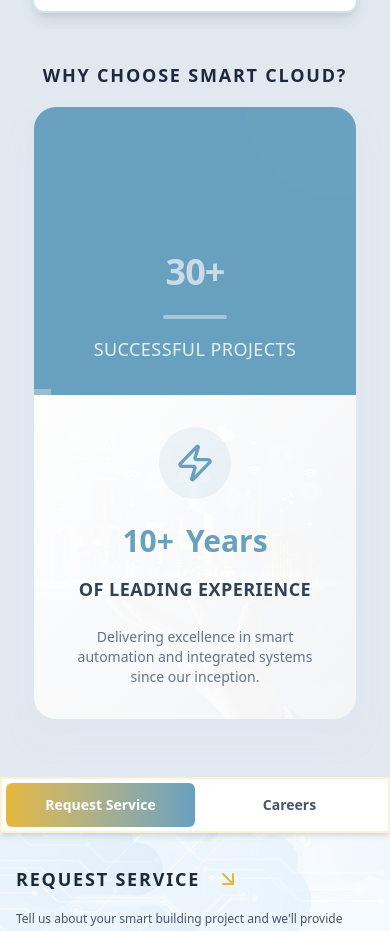
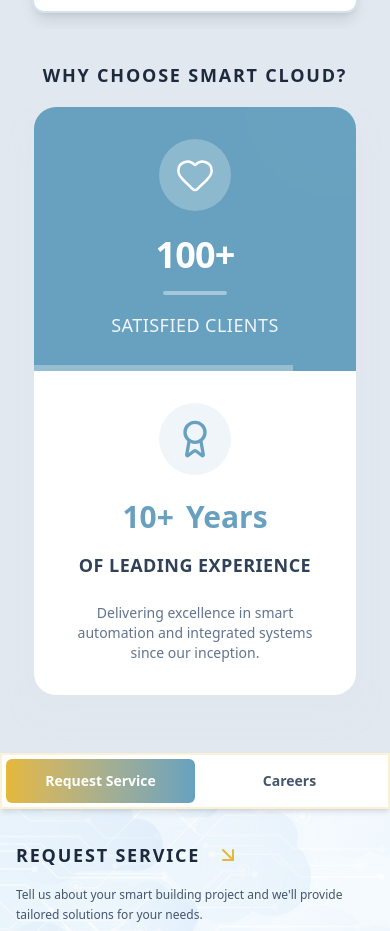
Before and after one commit to faressuliman/smartcloud, a Next.js app: page / in a window 390 px wide. Shown: the part 1820-2751 px from the top of the page. Built offline with nearby package versions, Linux system fonts and the light colour scheme.

Commit message:
refactor: adjusted padding and spacing in various sections for improved layout

```diff
--- a/app/components/AboutSection.tsx
+++ b/app/components/AboutSection.tsx
@@ -10,7 +10,7 @@
     return (
         <div className="mx-auto max-w-6xl w-full">
             <motion.div
-                className="mb-4 pb-12 sm:pb-16 md:pb-20 lg:pb-24 px-2 md:px-4 lg:px-0 lg:mx-auto lg:max-w-6xl flex flex-col items-center gap-4 md:gap-6"
+                className="mb-4 pb-12 sm:pb-16 md:pb-20 lg:pb-24 lg:pt-8 px-2 md:px-4 lg:px-0 lg:mx-auto lg:max-w-6xl flex flex-col items-center gap-4 md:gap-6"
                 initial={{ opacity: 0, y: 30 }}
                 whileInView={{ opacity: 1, y: 0 }}
                 viewport={{ once: true, amount: 0.35 }}
--- a/app/components/HomeSection.tsx
+++ b/app/components/HomeSection.tsx
@@ -54,7 +54,7 @@
     return (
         <div className="mx-auto max-w-6xl w-full">
             <motion.div
-                className="mb-4 pb-12 sm:pb-16 md:pb-20 lg:pb-24 border-b border-slate-200/60 px-2 md:px-4 lg:px-0 lg:mx-auto lg:max-w-6xl flex flex-col items-center gap-4 md:gap-6"
+                className="mb-4 pb-12 sm:pb-16 md:pb-20 lg:pb-24 lg:pt-8 border-b border-slate-200/60 px-2 md:px-4 lg:px-0 lg:mx-auto lg:max-w-6xl flex flex-col items-center gap-4 md:gap-6"
                 initial={{ opacity: 0, y: 30 }}
                 whileInView={{ opacity: 1, y: 0 }}
                 viewport={{ once: true, amount: 0.35 }}
--- a/app/components/PartnersSlider.tsx
+++ b/app/components/PartnersSlider.tsx
@@ -81,7 +81,7 @@
   };
 
   return (
-    <div id="partners" className="w-full bg-white pt-6 pb-9 shadow-4xl">
+    <div id="partners" className="w-full bg-white pt-6 pb-9 lg:pb-12 shadow-4xl">
       <motion.div
         className="w-full px-4 sm:px-8 lg:px-12 mb-6"
         initial={{ opacity: 0, y: 30 }}
--- a/app/components/PortfolioSection.tsx
+++ b/app/components/PortfolioSection.tsx
@@ -26,7 +26,7 @@
   return (
     <div className="mx-auto max-w-6xl w-full pb-6 md:pb-10 lg:pb-16">
         <motion.div
-          className="mb-8 pb-4 lg:pb-8 border-b border-slate-200/60 px-2 md:px-4 lg:px-0 lg:mx-auto lg:max-w-6xl flex flex-col items-center gap-4 md:gap-6"
+          className="mb-8 pb-4 lg:pb-8 lg:pt-8 border-b border-slate-200/60 px-2 md:px-4 lg:px-0 lg:mx-auto lg:max-w-6xl flex flex-col items-center gap-4 md:gap-6"
           initial={{ opacity: 0, y: 30 }}
           whileInView={{ opacity: 1, y: 0 }}
           viewport={{ once: true, amount: 0.35 }}
--- a/app/components/ServicesSection.tsx
+++ b/app/components/ServicesSection.tsx
@@ -26,7 +26,7 @@
   return (
     <div className="mx-auto max-w-6xl w-full pb-6 md:pb-10 lg:pb-16">
         <motion.div
-          className="mb-8 pb-4 lg:pb-8 border-b border-slate-200/60 px-2 md:px-4 lg:px-0 lg:mx-auto lg:max-w-6xl flex flex-col items-center gap-4 md:gap-6"
+          className="mb-8 pb-4 lg:pb-8 lg:pt-8 border-b border-slate-200/60 px-2 md:px-4 lg:px-0 lg:mx-auto lg:max-w-6xl flex flex-col items-center gap-4 md:gap-6"
           initial={{ opacity: 0, y: 30 }}
           whileInView={{ opacity: 1, y: 0 }}
           viewport={{ once: true, amount: 0.35 }}
--- a/app/components/WhySmartCloud.tsx
+++ b/app/components/WhySmartCloud.tsx
@@ -3,7 +3,7 @@
 import React, { useState, useEffect } from "react";
 import { motion, AnimatePresence } from "framer-motion";
 import { whySmartCloudData, sliderConfig } from "../data/contentData";
-import { Zap } from "lucide-react";
+import { Award } from "lucide-react";
 
 export default function WhySmartCloud() {
     const [currentIndex, setCurrentIndex] = useState(0);
@@ -27,7 +27,7 @@
             viewport={{ once: true, amount: 0.3 }}
             className="w-full px-4 lg:px-0 flex flex-col items-center pb-6 md:pb-10 lg:pb-16"
         >
-            <div className="flex items-center gap-4 mb-4 px-2 sm:px-0">
+            <div className="flex items-center gap-4 mb-4 lg:mb-8 px-2 sm:px-0">
                 <h2 className="text-lg sm:text-2xl md:text-3xl font-extrabold text-slate-800 uppercase tracking-widest">
                     Why Choose Smart Cloud?
                 </h2>
@@ -38,7 +38,7 @@
                     <div className="absolute top-0 right-0 w-32 h-32 bg-white/5 rounded-full -translate-y-1/2 translate-x-1/3 blur-3xl" />
 
                     <div className="relative z-10 flex flex-col items-center gap-6">
-                        <div className="relative w-24 h-24 flex items-center justify-center">
+                        <div className="relative w-[4.5rem] h-[4.5rem] flex items-center justify-center">
                             <AnimatePresence mode="wait">
                                 <motion.div
                                     key={`icon-${currentIndex}`}
@@ -48,7 +48,7 @@
                                     transition={{ duration: 0.6, ease: "backOut" }}
                                     className="absolute inset-0 flex items-center justify-center bg-white/25 rounded-full text-white"
                                 >
-                                    <IconComponent size={48} strokeWidth={1.5} />
+                                    <IconComponent size={40} strokeWidth={1.5} />
                                 </motion.div>
                             </AnimatePresence>
                         </div>
@@ -97,14 +97,11 @@
                 <motion.div
                     className="flex-1 bg-white p-8 md:p-10 relative overflow-hidden min-h-55 flex flex-col justify-center items-center text-center group"
                 >
-                    <div className="absolute inset-0 bg-cover bg-center opacity-5 group-hover:opacity-10 transition-opacity duration-500"
-                        style={{ backgroundImage: "url(/about/smart-building-automation.jpg)" }} />
-
                     <div className="absolute inset-0 bg-linear-to-br from-white/90 to-transparent" />
 
                     <div className="relative z-10 flex flex-col items-center gap-4">
                         <div className="bg-secondary/10 p-4 rounded-full mb-2 group-hover:bg-secondary/20 transition-colors duration-300">
-                            <Zap className="w-10 h-10 text-secondary" />
+                            <Award className="w-10 h-10 text-secondary" />
                         </div>
 
                         <motion.div
--- a/app/data/contentData.ts
+++ b/app/data/contentData.ts
@@ -57,7 +57,7 @@
     partnersAutoPlayInterval: 3000,
     certificationsAutoPlayInterval: 5000,
     homeCardsAutoPlayInterval: 5000,
-    whySmartCloudAutoPlayInterval: 6000,
+    whySmartCloudAutoPlayInterval: 3500,
     partnersPerSlide: 7,
     certificationsPerSlide: 5,
 };
```
